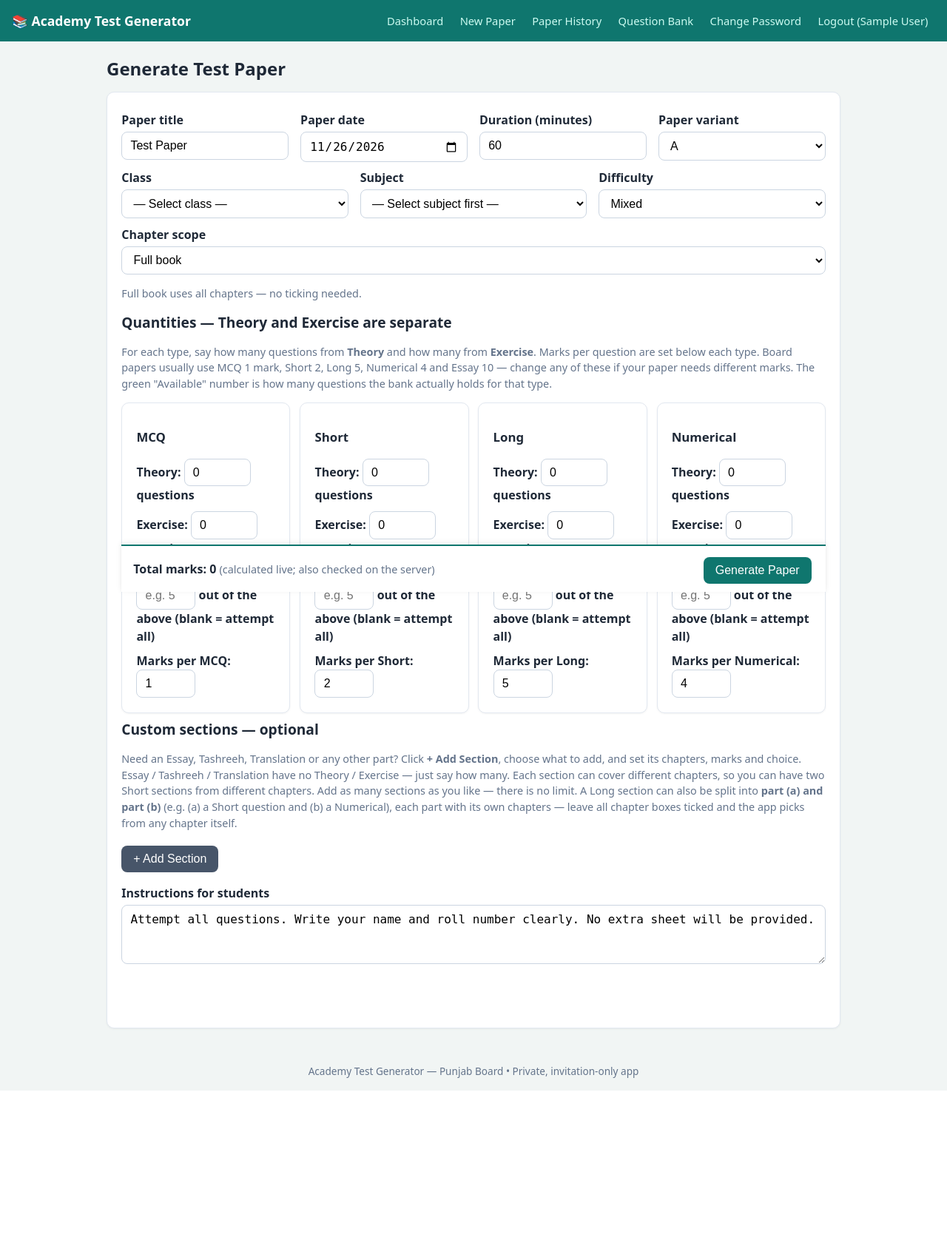
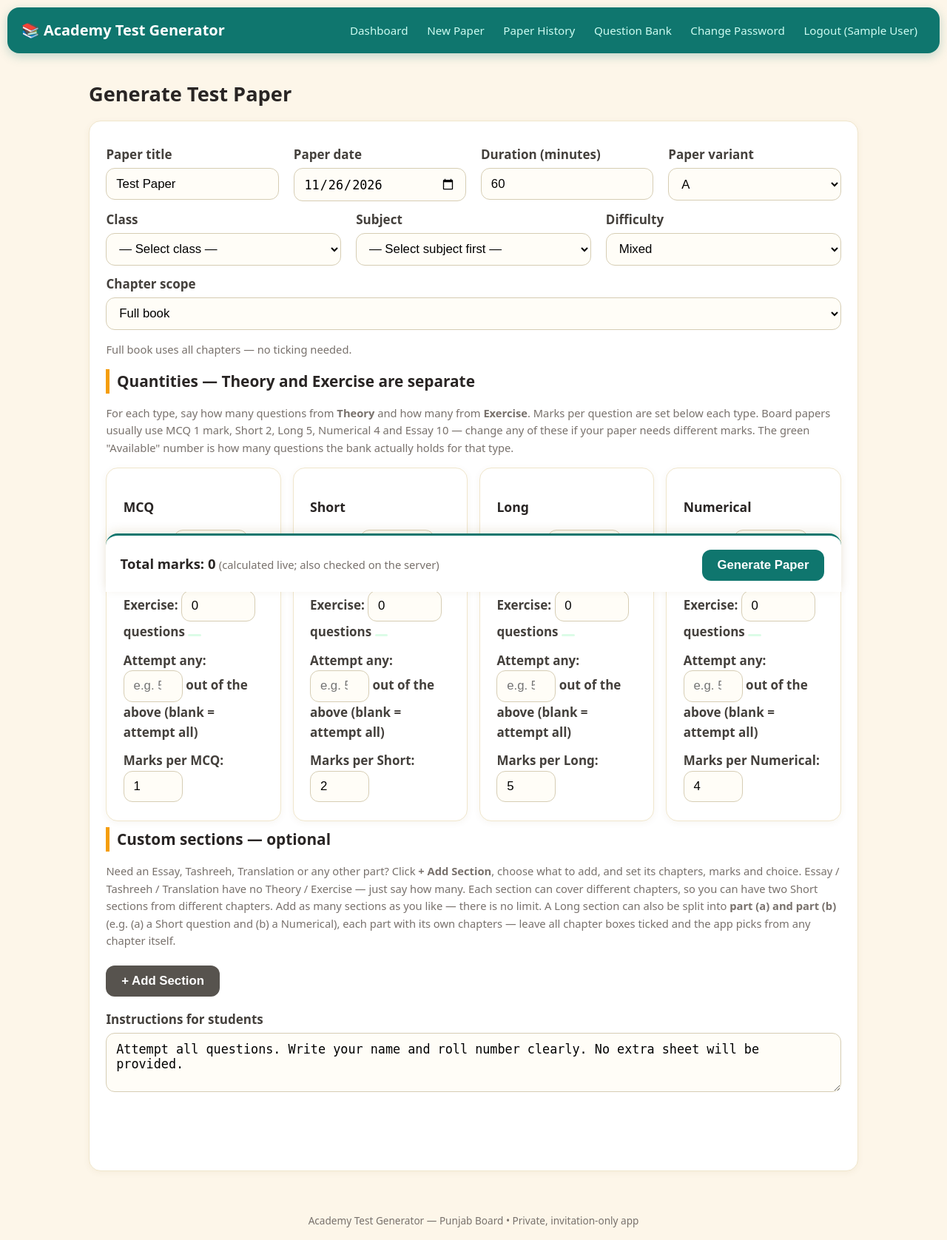
Before and after one commit to hami7368/academy-test-generator-, a Flask app: page /generator in a window 1280 px wide. Shown: the whole page at 74% size. Before the commit the page ends 1474 px from the top, so only its background shows below. Run offline with Flask 3, Linux system fonts and the light colour scheme; the visitor is signed in with stand-in values (Sample User, id 1); data comes from the database, SQL or seed files in the repository.

Commit message:
Theme 3 — Soft Classroom (picked by Hamid, 2026-11-26): warm cream page, teal floating header and buttons, amber accents, big rounded cards and buttons, generous spacing, green pill 'Available' badges, larger readable text. CSS-only change; 34 tests pass.

```diff
--- a/static/css/style.css
+++ b/static/css/style.css
@@ -1,35 +1,40 @@
-*{box-sizing:border-box}body{margin:0;font-family:system-ui,-apple-system,"Segoe UI",Roboto,Arial,sans-serif;background:#f1f5f4;color:#1f2937;line-height:1.5}
-.topbar{background:#0f766e;color:#fff;padding:.7rem 1rem;display:flex;flex-wrap:wrap;gap:.5rem 1rem;align-items:center;justify-content:space-between}
-.brand{color:#fff;font-weight:700;text-decoration:none;font-size:1.1rem}
+/* Theme 3 — Soft Classroom (picked by Hamid, 2026-11-26):
+   warm cream page, teal header and buttons, amber accents, big rounded
+   cards and buttons, generous spacing — the simplest to read at a glance. */
+*{box-sizing:border-box}body{margin:0;font-family:system-ui,-apple-system,"Segoe UI",Roboto,Arial,sans-serif;background:#fdf6e9;color:#292524;line-height:1.6;font-size:17px}
+.topbar{background:#0f766e;color:#fff;padding:.8rem 1.2rem;display:flex;flex-wrap:wrap;gap:.5rem 1rem;align-items:center;justify-content:space-between;margin:.6rem;border-radius:16px;box-shadow:0 4px 14px rgba(15,118,110,.25)}
+.brand{color:#fff;font-weight:800;text-decoration:none;font-size:1.25rem}
 .topbar nav{display:flex;flex-wrap:wrap;gap:.2rem}
-.topbar nav a{color:#ccfbf1;text-decoration:none;padding:.35rem .6rem;border-radius:6px;font-size:.92rem}
+.topbar nav a{color:#ccfbf1;text-decoration:none;padding:.4rem .7rem;border-radius:8px;font-size:.95rem}
 .topbar nav a:hover{background:#115e59;color:#fff}
-.container{max-width:1024px;margin:0 auto;padding:1rem}
-.card{background:#fff;border:1px solid #e2e8f0;border-radius:10px;padding:1rem 1.2rem;margin-bottom:1rem;box-shadow:0 1px 3px rgba(0,0,0,.05)}
-h1{font-size:1.5rem;margin:.2rem 0 .8rem}h2{font-size:1.2rem;margin:.5rem 0}h3{font-size:1.05rem}
-label{display:block;font-weight:600;margin:.6rem 0 .25rem}
-input,select,textarea{width:100%;padding:.55rem .7rem;border:1px solid #cbd5e1;border-radius:8px;font-size:1rem;background:#fff}
-input[type=checkbox]{width:auto}
+.container{max-width:1080px;margin:0 auto;padding:1.25rem}
+.card{background:#fff;border:1px solid #f0e6cc;border-radius:16px;padding:1.25rem 1.4rem;margin-bottom:1.25rem;box-shadow:0 2px 10px rgba(120,90,20,.06)}
+h1{font-size:1.7rem;margin:.2rem 0 .9rem;color:#292524}h2{font-size:1.3rem;margin:.5rem 0;border-left:5px solid #f59e0b;padding-left:.6rem}h3{font-size:1.1rem}
+label{display:block;font-weight:700;margin:.7rem 0 .3rem;color:#44403c}
+input,select,textarea{width:100%;padding:.65rem .8rem;border:1.5px solid #d6cdb4;border-radius:12px;font-size:1.05rem;background:#fffdf7}
+input:focus,select:focus,textarea:focus{outline:none;border-color:#0f766e;box-shadow:0 0 0 3px rgba(15,118,110,.15)}
+input[type=checkbox]{width:auto;accent-color:#0f766e;min-width:1.1rem;min-height:1.1rem}
 textarea{min-height:80px}
-button,.btn{display:inline-block;background:#0f766e;color:#fff;border:none;padding:.55rem 1rem;border-radius:8px;cursor:pointer;font-size:1rem;text-decoration:none;margin:.25rem .2rem 0 0}
-.btn-secondary{background:#475569}.btn-danger{background:#b91c1c}.btn-light{background:#e2e8f0;color:#1f2937}
-button:hover,.btn:hover{opacity:.9}
+button,.btn{display:inline-block;background:#0f766e;color:#fff;border:none;padding:.7rem 1.3rem;border-radius:12px;cursor:pointer;font-size:1.05rem;font-weight:700;text-decoration:none;margin:.25rem .2rem 0 0}
+.btn-secondary{background:#57534e}.btn-danger{background:#b91c1c}.btn-light{background:#f1ead8;color:#44403c}
+button:hover,.btn:hover{opacity:.92}
 table{width:100%;border-collapse:collapse;font-size:.95rem}
-th,td{border-bottom:1px solid #e2e8f0;padding:.5rem .4rem;text-align:left;vertical-align:top}
-th{background:#f8fafc}
-.grid{display:grid;grid-template-columns:repeat(auto-fit,minmax(150px,1fr));gap:.8rem}
-.stat{background:#fff;border:1px solid #e2e8f0;border-radius:10px;padding:1rem;text-align:center}
+th,td{border-bottom:1px solid #f0e6cc;padding:.55rem .4rem;text-align:left;vertical-align:top}
+th{background:#fffbeb}
+.grid{display:grid;grid-template-columns:repeat(auto-fit,minmax(150px,1fr));gap:.9rem}
+.stat{background:#fff;border:1px solid #f0e6cc;border-radius:16px;padding:1rem;text-align:center}
 .stat b{font-size:1.7rem;color:#0f766e;display:block}
-.flash{padding:.7rem 1rem;border-radius:8px;margin-bottom:1rem}
+.flash{padding:.8rem 1.1rem;border-radius:12px;margin-bottom:1rem}
 .flash-success{background:#dcfce7}.flash-error{background:#fee2e2}.flash-warning{background:#fef3c7}.flash-info{background:#dbeafe}
-.qbox{border:1px solid #e2e8f0;border-radius:8px;padding:.7rem;margin:.5rem 0;background:#f8fafc}
-.muted{color:#64748b;font-size:.9rem}
-.row{display:flex;flex-wrap:wrap;gap:1rem}.row>div{flex:1;min-width:140px}
-.qty-grid{display:grid;grid-template-columns:repeat(auto-fit,minmax(210px,1fr));gap:.8rem}
+.qbox{border:1px solid #fde68a;border-radius:12px;padding:.8rem;margin:.6rem 0;background:#fffbeb}
+.muted{color:#78716c;font-size:.92rem}
+.row{display:flex;flex-wrap:wrap;gap:1.25rem}.row>div{flex:1;min-width:140px}
+.qty-grid{display:grid;grid-template-columns:repeat(auto-fit,minmax(230px,1fr));gap:1rem}
 .qty-grid .card{margin-bottom:0}
-.qty-grid input{width:90px;display:inline-block}
-@media(max-width:600px){.container{padding:.6rem}h1{font-size:1.25rem}table{font-size:.85rem}.topbar nav a{padding:.3rem .4rem}}
-@media print{.topbar,.footer,.no-print{display:none!important}.container{max-width:100%}}
-.footer{text-align:center;color:#64748b;font-size:.85rem;padding:1rem}
-.sticky-bar{position:sticky;bottom:0;background:#fff;border-top:2px solid #0f766e;padding:.7rem 1rem;display:flex;flex-wrap:wrap;gap:.5rem 1rem;align-items:center;justify-content:space-between;z-index:10;box-shadow:0 -2px 8px rgba(0,0,0,.08)}
-.avail{color:#0f766e;font-size:.85rem;font-weight:600}
+.qty-grid input{width:100px;display:inline-block}
+@media(max-width:600px){.container{padding:.7rem}h1{font-size:1.4rem}table{font-size:.85rem}.topbar nav a{padding:.35rem .45rem}.topbar{margin:.4rem}}
+@media print{.topbar,.footer,.no-print{display:none!important}.container{max-width:100%}body{background:#fff;font-size:14px}.card{box-shadow:none}}
+.footer{text-align:center;color:#78716c;font-size:.85rem;padding:1rem}
+.sticky-bar{position:sticky;bottom:0;background:#fff;border-top:3px solid #0f766e;border-radius:16px 16px 0 0;padding:.9rem 1.2rem;display:flex;flex-wrap:wrap;gap:.5rem 1rem;align-items:center;justify-content:space-between;z-index:10;box-shadow:0 -4px 14px rgba(120,90,20,.12)}
+.sticky-bar b{font-size:1.15rem}
+.avail{display:inline-block;background:#dcfce7;color:#15803d;font-size:.85rem;font-weight:700;padding:.1rem .55rem;border-radius:999px}
```
